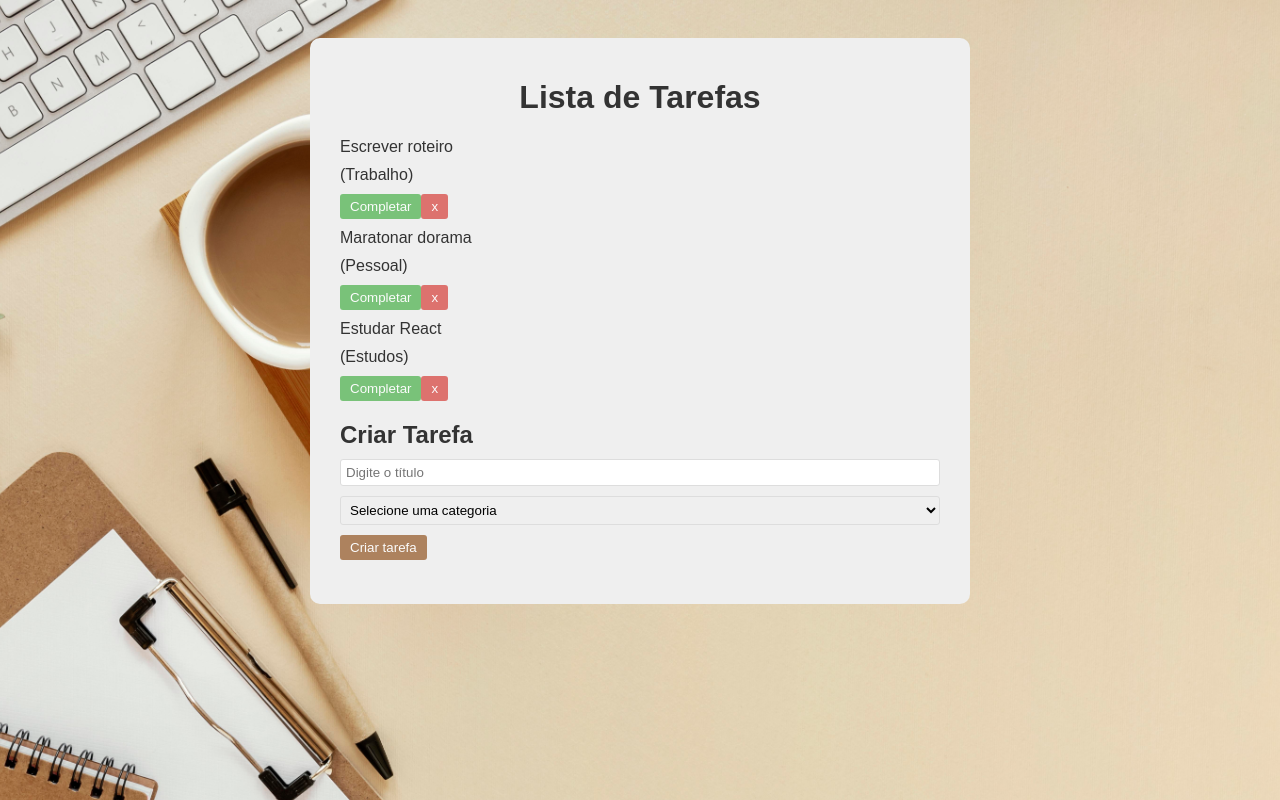
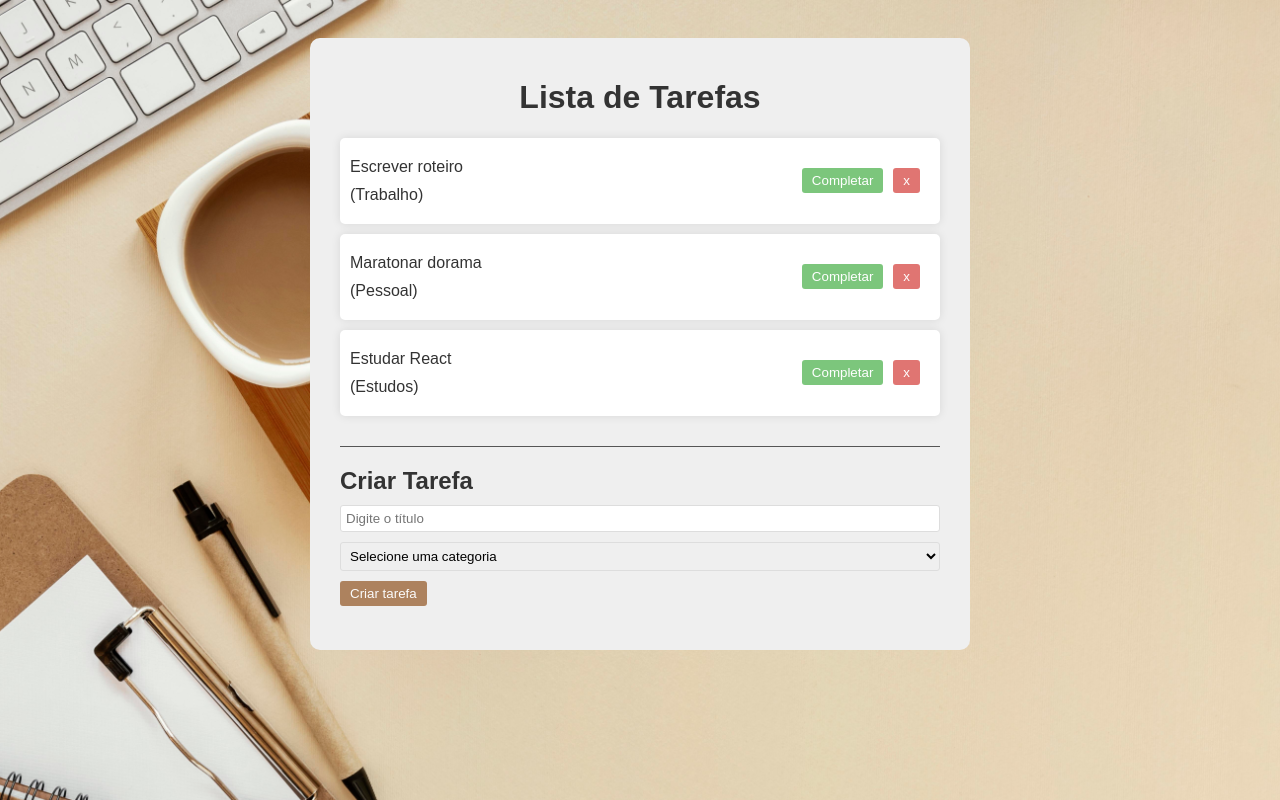
Before and after one commit to malummartiins/todo, a React (Vite) app: page / in a window 1280 px wide. Shown: the top 800 px of the page. Built offline with nearby package versions, Linux system fonts and the light colour scheme.

Commit message:
criar tarefa feito
tarefa e layout prontos

```diff
--- a/src/App.css
+++ b/src/App.css
@@ -37,6 +37,7 @@
   background-color: #9d673a;
   color: #fff;
   padding: 5px 10px;
+  margin-right: 10px;
   border: none;
   border-radius: 3px;
   cursor: pointer;
@@ -56,6 +57,23 @@
   background-color: #d9534f;
 }
 
+.todo-list{
+  margin-bottom: 20px;
+  padding-bottom: 20px;
+  border-bottom: 1px solid #555;
+}
+
+.todo{
+  background-color: #fff;
+  box-shadow: 0 0 10px rgba(0,0,0,0.1);
+  padding:  10px;
+  margin-bottom: 10px;
+  border-radius: 5px;
+  display: flex;
+  justify-content: space-between;
+  align-items: center;
+}
+
 .todo-form{
   padding-bottom: 1.5rem;
 }
--- a/src/App.jsx
+++ b/src/App.jsx
@@ -28,7 +28,17 @@
 
 const addTodo = (text, category) => {
 
-}
+  const newTodos = [...todos, {
+    id: Math.floor(Math.random() * 10000),
+    text,
+    category,
+    isCompleted: false,
+  },
+];
+
+setTodos(newTodos);
+
+};
 
 
   return (
@@ -39,7 +49,7 @@
         <Todo key={todo.id} todo={todo} />
       ))}
     </div>
-    <TodoForm />
+    <TodoForm addTodo = {addTodo} />
   </div>
   );
 }
--- a/src/components/TodoForm.jsx
+++ b/src/components/TodoForm.jsx
@@ -1,6 +1,6 @@
 import { useState } from "react";
 
-const TodoForm = () =>{
+const TodoForm = ( {addTodo} ) =>{
     const [value, setValue] = useState("")
     const [category, setCategory] = useState("")
 
@@ -8,7 +8,7 @@
         e.preventDefault();
         if(!value || !category) return;
         //add todo
-
+        addTodo(value, category);
         //limpar campos
         setValue("");
         setCategory("");
```
